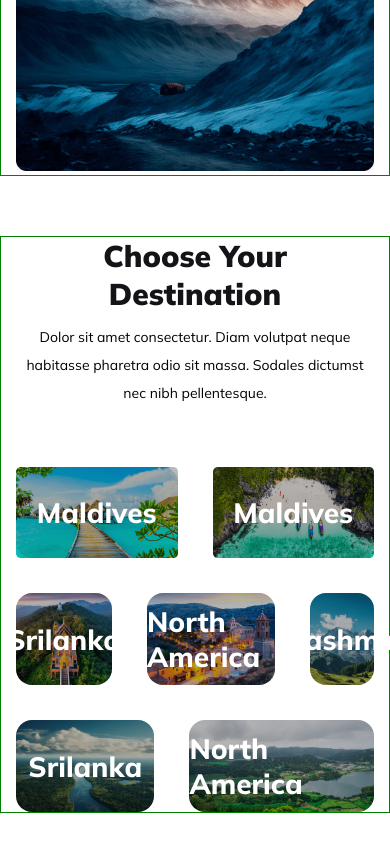
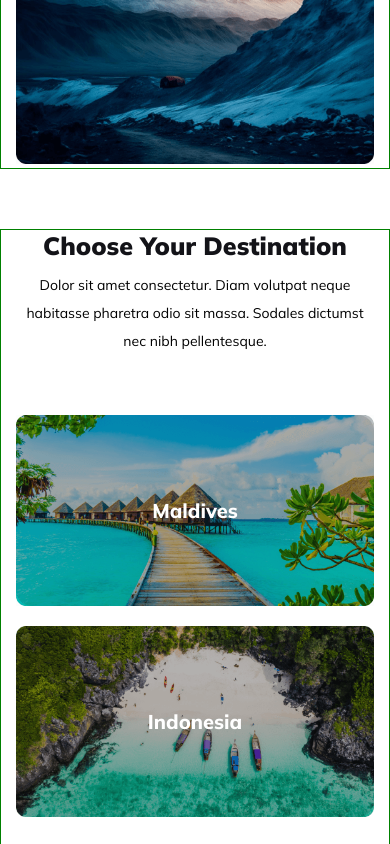
Before and after one commit to hasiburrahmanbiplab/travel-agency, a plain HTML site: page index.html in a window 390 px wide. Shown: the part 1851-2695 px from the top of the page. Drawn offline with Linux system fonts and the light colour scheme.

Commit message:
destination part responsived

```diff
--- a/css/responsive.css
+++ b/css/responsive.css
@@ -4,7 +4,10 @@
         font-size: 35px;
     }
     .section-h2 {
-        font-size: 30px;
+        font-size: 25px;
+    }
+    .section-h3 {
+        font-size: 20px;
     }
     .section-p {
         font-size: 14px;
@@ -58,6 +61,20 @@
         margin-bottom: 15px;
     }
     /* popular part end */
+    /* destination part start */
+    .destination-images .row-1 {
+        grid-template-columns: 1fr;
+        row-gap: 20px;
+    }
+    .destination-images .row-2 {
+        grid-template-columns: 1fr;
+        row-gap: 20px;
+    }
+    .destination-images .row-3 {
+        grid-template-columns: 1fr;
+        row-gap: 20px;
+    }
+    /* destination part end */
 }
 @media (min-width:577px) and (max-width:767.99px) {
     .section-h1 {
@@ -65,6 +82,9 @@
     }
     .section-h2 {
         font-size: 35px;
+    }
+    .section-h3 {
+        font-size: 15px;
     }
     .section-p {
         padding: 20px 0;
@@ -117,6 +137,20 @@
         margin-bottom: 15px;
     }
      /* popular part end */
+     /* destination part start */
+     .destination-images {
+        row-gap: 25px;
+    }
+    .destination-images .row-1 {
+        column-gap: 25px;
+    }
+    .destination-images .row-2 {
+        column-gap: 25px;
+    }
+    .destination-images .row-3 {
+        column-gap: 25px;
+    }
+     /* destination part end */
 
 }
 @media (min-width:768px) and (max-width:991.99px){
--- a/css/style.css
+++ b/css/style.css
@@ -221,13 +221,11 @@ header{
 .destination-images{
     display: grid;
     grid-template-columns: 1fr;
-    grid-template-rows: repeat(3 , 1fr);
     row-gap: 35px;
 }
 .destination-images .row-1{
     display: grid;
     grid-template-columns: 1fr 1fr;
-    grid-template-rows: 1fr;
     column-gap: 35px;
 }
 .destination-images .row-1 .img{
@@ -253,7 +251,6 @@ header{
 .destination-images .row-2{
     display: grid;
     grid-template-columns: 1.5fr 2fr 1fr;
-    grid-template-rows: 1fr;
     column-gap: 35px;
 }
 .destination-images .row-2 .img{
--- a/index.html
+++ b/index.html
@@ -96,7 +96,7 @@
                         </div>
                         <div class="img">
                             <div class="overly">
-                                <h3 class="section-h3">Maldives</h3>
+                                <h3 class="section-h3">Indonesia</h3>
                             </div>
                             <img src="./Images/destination-2.png" alt="">
                         </div>
@@ -124,13 +124,13 @@
                     <div class="row-3">
                         <div class="img">
                             <div class="overly">
-                                <h3 class="section-h3">Srilanka</h3>
+                                <h3 class="section-h3">Bangladesh</h3>
                             </div>
                             <img src="./Images/destination-6.png" alt="">
                         </div>
                         <div class="img">
                             <div class="overly">
-                                <h3 class="section-h3">North America</h3>
+                                <h3 class="section-h3">Bandarban</h3>
                             </div>
                             <img src="./Images/destination-7.png" alt="">
                         </div>
```
